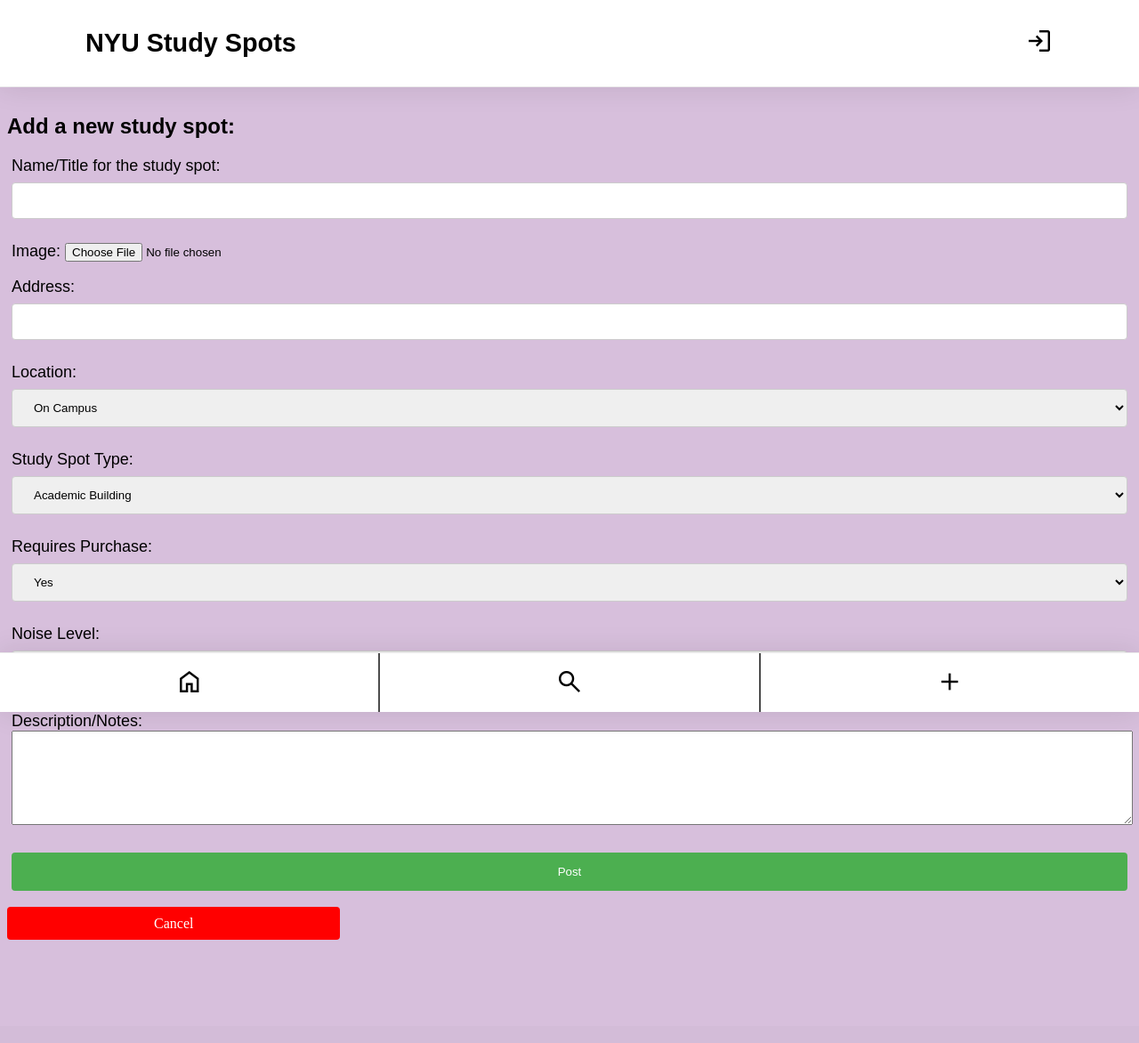
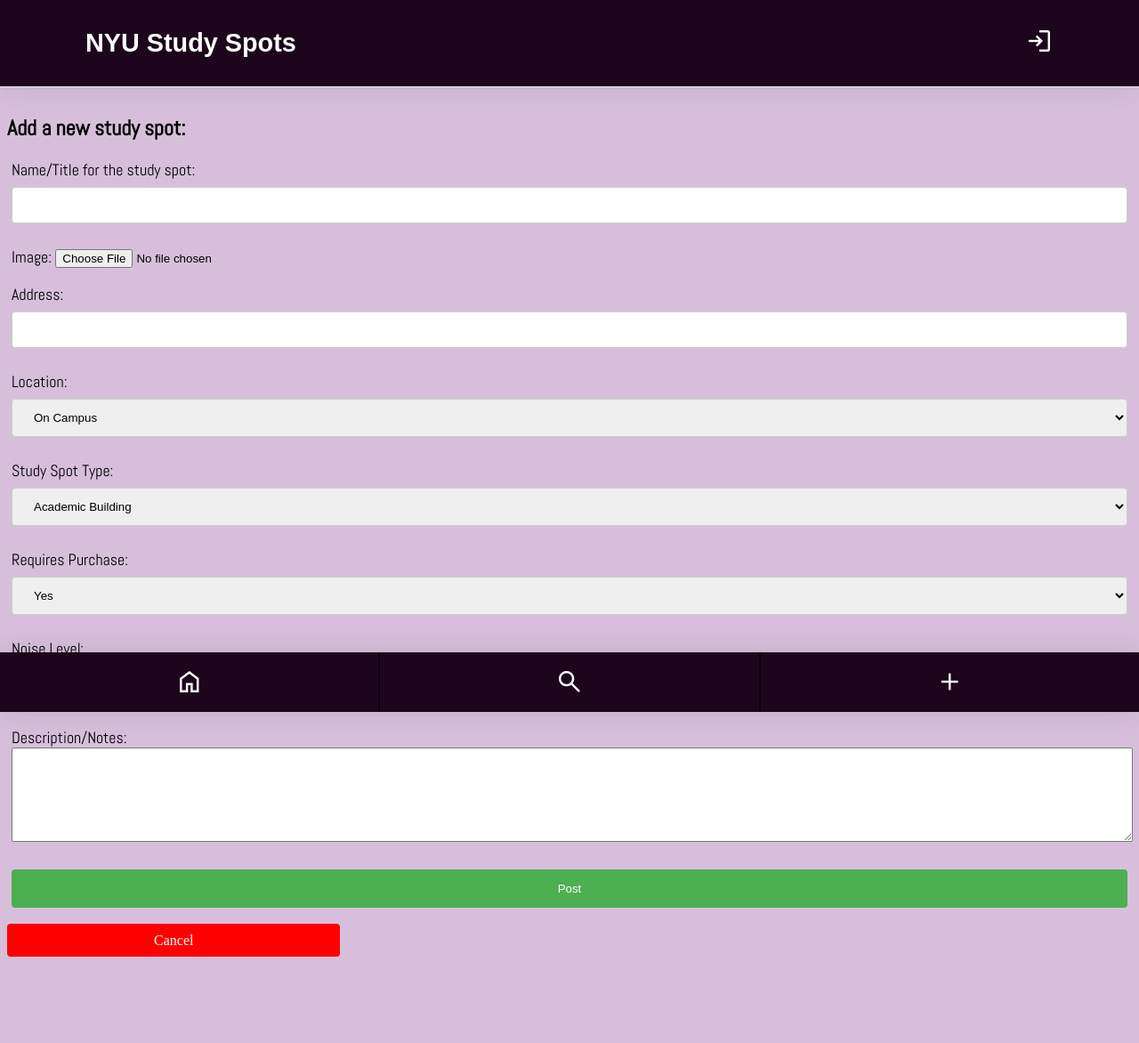
Before and after one commit to software-students-fall2022/web-app-exercise-team-2-1, a Flask app: page /create in a window 1280 px wide. Shown: the whole page at 89% size. Before the commit the page ends 1056 px from the top, so only its background shows below. Run offline with Flask 2, Linux system fonts and the light colour scheme; the visitor is signed in with stand-in values (Sample User, id 1); parts of the project's set-up code (start-up, migrations or seed data) failed here and were passed over.

Commit message:
added styling

```diff
--- a/static/css/add_spot.css
+++ b/static/css/add_spot.css
@@ -1,5 +1,5 @@
 h2, p {
-    font-family: sans-serif;
+    font-family: "Abel";
 }
 
 p {
--- a/static/css/wrapper.css
+++ b/static/css/wrapper.css
@@ -1,4 +1,7 @@
-
+h1
+{
+  font-family: "Abel";
+}
 body {
   margin: 10;
   /* border: 10px solid; */
@@ -12,7 +15,7 @@ main {
   /* border: 10px solid; */
 }
 
-header,
+header
 main {
   margin-bottom: 5px;
 }
@@ -42,13 +45,14 @@ nav {
   top: 0;
   left: 0;
   width: 100%;
-  background-color: #fff;
+  background-color: rgb(29, 5, 29);
+  color: white;
   border-bottom: solid #EBEBEB 1px;
   box-shadow: 0 0 2rem rgb(0 0 0 / 10%);
 }
 
 .nav-link, .nav-link:hover, .nav-link:active, .bottom-nav-icon, .bottom-nav-icon:hover, .bottom-nav-icon:active {
-  color: #000;
+  color: white;
   text-decoration: none;
 }
 
@@ -73,8 +77,8 @@ nav {
   bottom: 0;
   left: 0;
   width: 100%;
-  background-color: #fff;
-  border-top: solid #EBEBEB 1px;
+  background-color: rgb(29, 5, 29);
+  border-top: solid rgb(29, 5, 29) 1px;
   box-shadow: 0 0 2rem rgb(0 0 0 / 10%);
 }
 
--- a/templates/add_spot.html
+++ b/templates/add_spot.html
@@ -1,6 +1,7 @@
 {% extends "wrapper.html" %}
 {% block container %}
 <link rel="stylesheet" href="../static/css/add_spot.css"/>
+<link rel="stylesheet" href="https://fonts.googleapis.com/css?family=Abel">
 <div class="form-container">
   <h2>Add a new study spot:</h2>
   <form method="POST" action="{{ url_for('add_spot')}}" enctype="multipart/form-data">
--- a/templates/home.html
+++ b/templates/home.html
@@ -3,6 +3,7 @@
 <!-- These are placeholder links for now until backend implementation -->
 <link rel="stylesheet" href="../static/css/home.css"/>
 <link rel="stylesheet" href="https://fonts.googleapis.com/css2?family=Material+Symbols+Outlined:opsz,wght,FILL,GRAD@20..48,100..700,0..1,-50..200" />
+<link rel="stylesheet" href="https://fonts.googleapis.com/css?family=Abel">
 <div class="home-container">
     <div class="spot-grid-container">
         {% for doc in docs %}
--- a/templates/wrapper.html
+++ b/templates/wrapper.html
@@ -10,6 +10,7 @@
       href="{{ url_for('static', filename='css/wrapper.css') }}"
     />
     <link rel="stylesheet" href="https://fonts.googleapis.com/css2?family=Material+Symbols+Outlined:opsz,wght,FILL,GRAD@48,400,0,0" />
+    <link rel="stylesheet" href="https://fonts.googleapis.com/css?family=Abel">
   </head>
   <body>
     <div class="container">
```
Also changed, not shown: static/css/moderator_login.css (+9 -6 lines), templates/search_page.html (+6 -5 lines).
